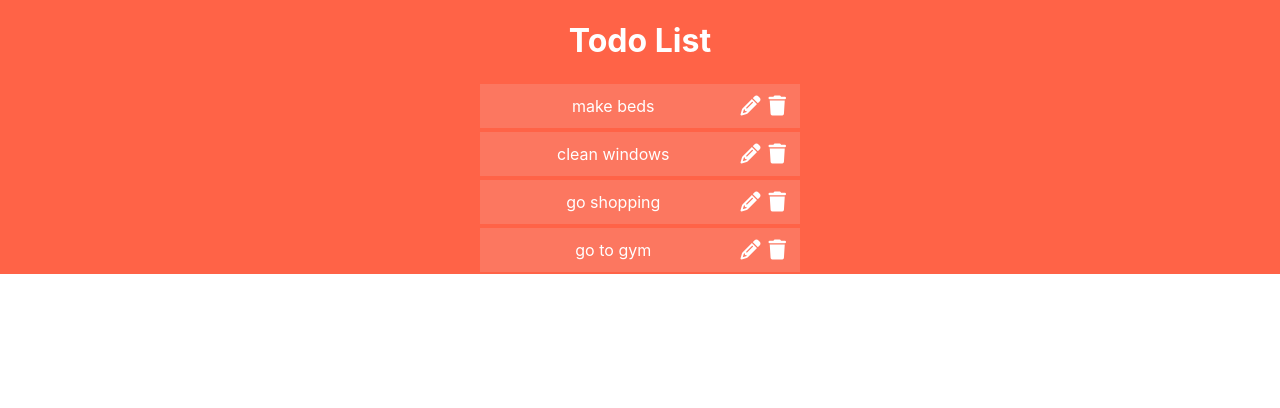
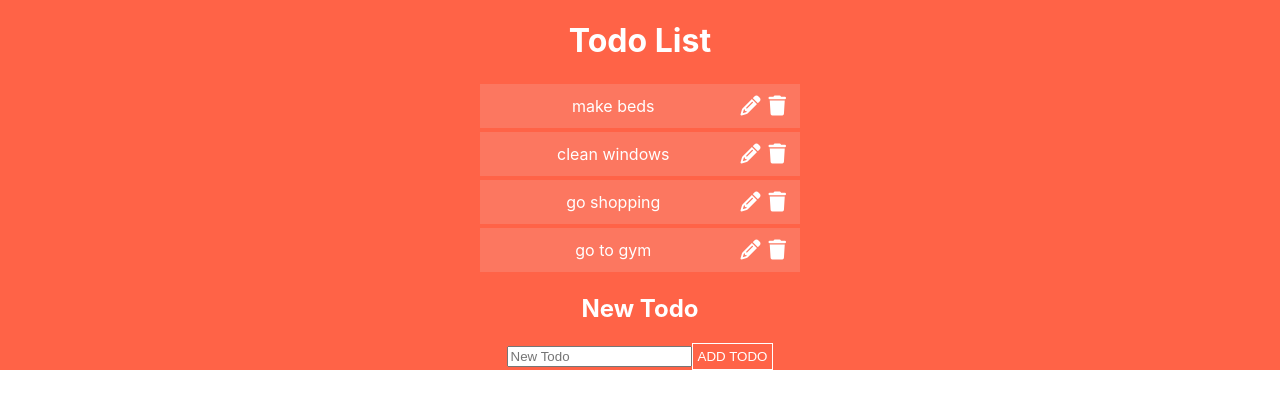
Before and after one commit to luciatruden/todo-React-TDD, a React (Create React App) app: page / in a window 1280 px wide. Shown: the top 408 px of the page. Built offline with nearby package versions, Linux system fonts and the light colour scheme.

Commit message:
add newTodoForm component

```diff
--- /dev/null
+++ b/src/components/NewTodoForm.css
@@ -0,0 +1,8 @@
+/*   */
+
+.NewTodoForm button {
+    background-color: tomato;
+    border: 1px solid white;
+    color: white;
+    padding: 5px;
+}
--- /dev/null
+++ b/src/components/NewTodoForm.js
@@ -0,0 +1,36 @@
+import React, { useState } from "react";
+import './NewTodoForm.css';
+
+function NewTodoForm(props){
+    const { addTodo } = props;
+
+    const [newTodo, setNewTodo] = useState("");
+
+    function handleChange(evt){
+        setNewTodo(evt.target.value);
+    }
+
+    function handleAdd(evt){
+        evt.preventDefault();
+
+        addTodo(newTodo);
+
+        setNewTodo("");
+
+    }
+
+    return(
+        <div className="NewTodoForm">
+            <h2>New Todo</h2>
+            <form>
+                <input type="text" placeholder="New Todo"
+                    value={newTodo}
+                    onChange={handleChange} ></input>
+                <button disabled={!newTodo}
+                        onClick={handleAdd} >ADD TODO</button>
+            </form>
+        </div>
+    )
+}
+
+export default NewTodoForm;
--- a/src/components/Todo.js
+++ b/src/components/Todo.js
@@ -37,7 +37,7 @@ function Todo(props){
                 <input className="Todo-editInput" type="text"
                         defaultValue={todoState.todo}
                         onChange={handleEdit}></input>
-                <button data-testid="editSave" className="Todo-editButton" onClick={handleSave}>Edit</button>
+                <button data-testid="editSave" className="Todo-editButton" onClick={handleSave}>EDIT</button>
             </form>
         </div>
     return ( editing ? todoEdit : todoLabel );
--- a/src/components/TodoList.js
+++ b/src/components/TodoList.js
@@ -2,6 +2,7 @@ import React, { useState } from "react";
 import Todo from "./Todo";
 import './TodoList.css';
 import { v4 as uuidv4 } from "uuid";
+import NewTodoForm from "./NewTodoForm";
 
 function TodoList(props) {
 
@@ -26,13 +27,18 @@ function TodoList(props) {
         )}))
     }
 
+    function addTodo(todoLabel){
+        console.log(todoLabel);
+        console.log("addTodo in TodoList")
+    }
+
     return (
         <div className="TodoList">
             <h1> Todo List </h1>
             {todoList.todos.map((td) =>
                     ( <Todo key={td.id} id={td.id} todo={td.todo} editTodo={editTodo} deleteTodo={deleteTodo} /> )
              )}
-
+            <NewTodoForm addTodo={addTodo} />
         </div>
     )
 }
```
Also changed, not shown: 1 other file (tests, documents, lock files or other folders).
